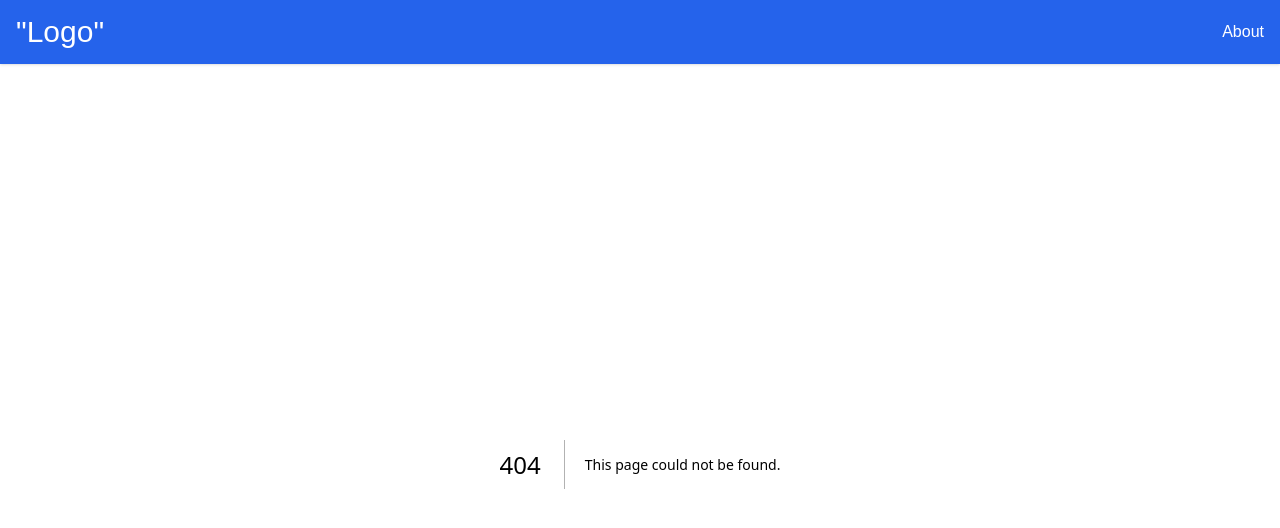
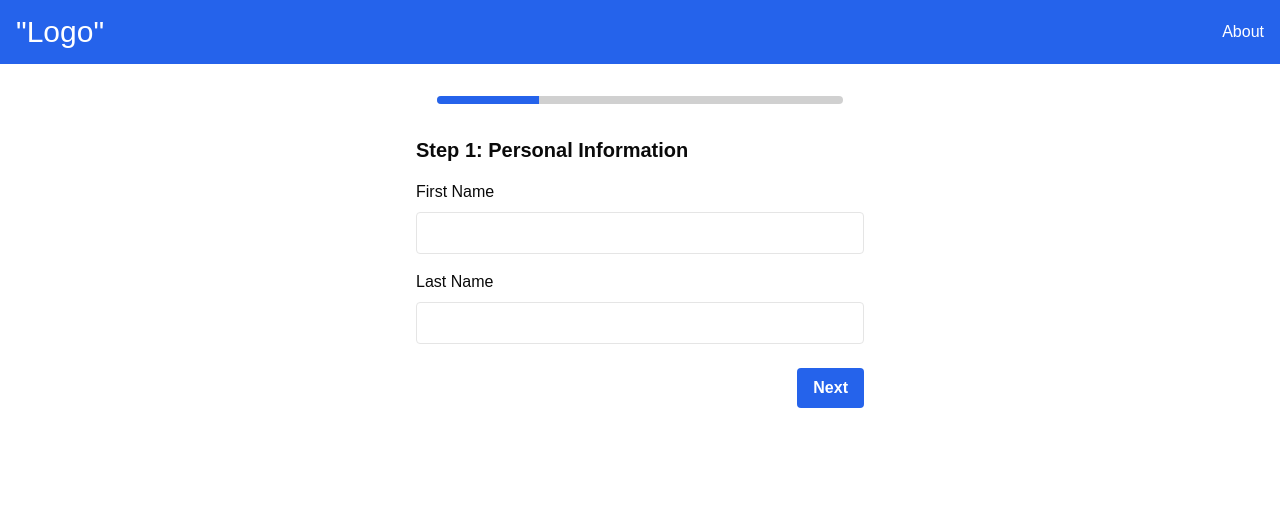
Before and after one commit to kelvinxiao01/tldr-health, a Next.js app: page /user-form in a window 1280 px wide. Before the commit this address had no page. Shown: the top 528 px of the page. Built offline with nearby package versions, Linux system fonts and the light colour scheme.

Commit message:
kelvin/form-questions

```diff
--- /dev/null
+++ b/src/app/(routes)/user-form/page.tsx
@@ -0,0 +1,145 @@
+"use client";
+import { useState } from "react";
+import { Progress } from "@/components/ui/progress";
+
+export default function userForm() {
+  const [currentStep, setCurrentStep] = useState(0);
+
+  const [formData, setFormData] = useState({
+    firstName: "",
+    lastName: "",
+    email: "",
+  });
+
+  const steps = [
+    {
+      label: "Step 1: Personal Information",
+      fields: (
+        <>
+          <label htmlFor="firstName" className="block mb-2">
+            First Name
+          </label>
+          <input
+            id="firstName"
+            type="text"
+            value={formData.firstName}
+            onChange={(e) =>
+              setFormData({ ...formData, firstName: e.target.value })
+            }
+            className="border p-2 rounded w-full mb-4"
+          />
+          <label htmlFor="lastName" className="block mb-2">
+            Last Name
+          </label>
+          <input
+            id="lastName"
+            type="text"
+            value={formData.lastName}
+            onChange={(e) =>
+              setFormData({ ...formData, lastName: e.target.value })
+            }
+            className="border p-2 rounded w-full"
+          />
+        </>
+      ),
+    },
+    {
+      label: "Step 2: Contact Details",
+      fields: (
+        <>
+          <label htmlFor="email" className="block mb-2">
+            Email
+          </label>
+          <input
+            id="email"
+            type="email"
+            value={formData.email}
+            onChange={(e) =>
+              setFormData({ ...formData, email: e.target.value })
+            }
+            className="border p-2 rounded w-full"
+          />
+        </>
+      ),
+    },
+    {
+      label: "Step 3: Confirmation",
+      fields: (
+        <>
+          <p>Please review your information before submitting:</p>
+          <div className="mt-4">
+            <p>
+              <strong>First Name:</strong> {formData.firstName}
+            </p>
+            <p>
+              <strong>Last Name:</strong> {formData.lastName}
+            </p>
+            <p>
+              <strong>Email:</strong> {formData.email}
+            </p>
+          </div>
+        </>
+      ),
+    },
+    {
+      label: "Confirm",
+      fields: (
+        <>
+          <h1>hi</h1>
+        </>
+      ),
+    },
+  ];
+
+  // Calculate progress as a percentage based on the current step.
+  const progress = ((currentStep + 1) / steps.length) * 100;
+
+  // Handle final submission (for example purposes, just logging the data)
+  function handleSubmit(e: React.ChangeEvent<any>) {
+    e.preventDefault();
+    console.log("Form submitted", formData);
+    // Add any submission logic here (e.g., API calls)
+  }
+
+  return (
+    <div className="min-h-screen bg-white p-8">
+      <div className="flex justify-center items-center mb-8">
+        <Progress value={progress} className="w-1/3 [&>div]:bg-blue-600" />
+      </div>
+
+      <div className="max-w-md mx-auto">
+        <h2 className="text-xl font-bold mb-4">{steps[currentStep].label}</h2>
+        <form onSubmit={handleSubmit}>
+          <div>{steps[currentStep].fields}</div>
+          <div className="mt-6 flex justify-between">
+            {currentStep > 0 && (
+              <button
+                type="button"
+                onClick={() => setCurrentStep(currentStep - 1)}
+                className="bg-gray-300 hover:bg-gray-400 text-gray-800 font-bold py-2 px-4 rounded"
+              >
+                Back
+              </button>
+            )}
+            {currentStep < steps.length - 1 ? (
+              <button
+                type="button"
+                onClick={() => setCurrentStep(currentStep + 1)}
+                className="bg-blue-600 hover:bg-blue-700 text-white font-bold py-2 px-4 rounded ml-auto"
+              >
+                Next
+              </button>
+            ) : (
+              <button
+                type="submit"
+                className="bg-green-600 hover:bg-green-700 text-white font-bold py-2 px-4 rounded ml-auto"
+              >
+                Submit
+              </button>
+            )}
+          </div>
+        </form>
+      </div>
+    </div>
+  );
+}
```
